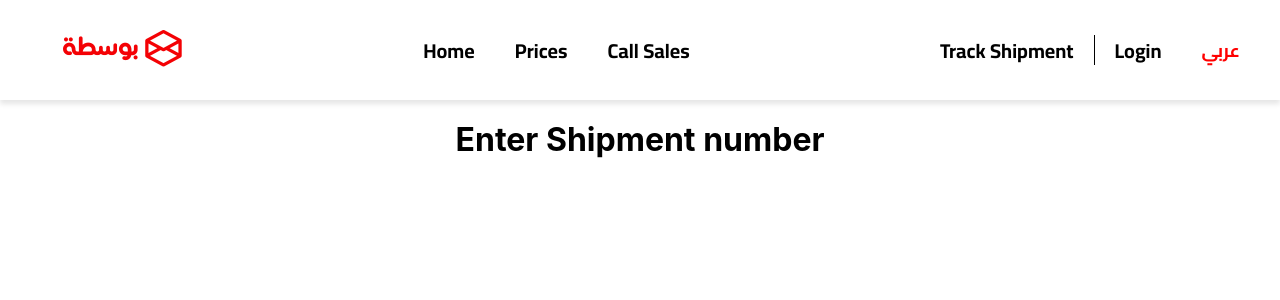
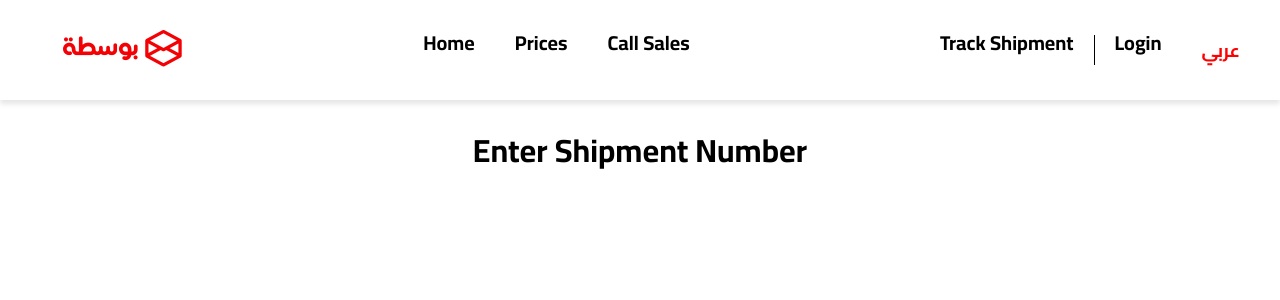
Before and after one commit to aayman97/Bosta-task, a React (Vite) app: page /en in a window 1280 px wide. Shown: the top 300 px of the page. Built offline with nearby package versions, Linux system fonts and the light colour scheme.

Commit message:
Localize shipment id validation messages

```diff
--- a/src/App.css
+++ b/src/App.css
@@ -21,11 +21,16 @@ body {
   min-height: 100%;
 }
 
+h1,
 h2 {
   margin-block-end: 16px;
   font-family: "Cairo-Bold";
 }
 
+h1 {
+  text-align: center;
+}
+
 table * {
   font-family: "Cairo-Light" !important;
 }
--- a/src/pages/TrackingPage.tsx
+++ b/src/pages/TrackingPage.tsx
@@ -34,6 +34,8 @@ const TrackingPage = () => {
   const context = useContext(ShipmentTrackingContext);
 
   const [currentStep, setCurrentStep] = useState(0);
+
+  const { t } = useTranslation();
 
   useEffect(() => {
     if (context?.shipmentDetails) {
@@ -119,12 +121,12 @@ const TrackingPage = () => {
         </>
       ) : context?.error ? (
         <h1>
-          Wrong shipment number
+          {t("wrong-shipment-number")}
           <br />
-          Please enter correct one.
+          {t("please-enter-correct-one")}
         </h1>
       ) : (
-        <h1>Enter Shipment number</h1>
+        <h1>{t("enter-shipment-number")}</h1>
       )}
     </MainLayout>
   );
--- a/src/translations/ar.json
+++ b/src/translations/ar.json
@@ -11,5 +11,8 @@
   "dummy-address": "التجمع الثالث، القاهرة الجديدة، مصر",
   "report-problem-question": "هل لديك مشكلة في شحنتك ؟!",
   "report-problem-button": "الإبلاغ عن مشكلة",
-  "order-has-been-created": "تم انشاء الشحنة"
+  "order-has-been-created": "تم انشاء الشحنة",
+  "wrong-shipment-number": "رقم الشحنة خطأ",
+  "please-enter-correct-one": "نرجو إدخال رقم صحيح",
+  "enter-shipment-number": "ادخِل رقم الشحنة"
 }
--- a/src/translations/en.json
+++ b/src/translations/en.json
@@ -11,5 +11,8 @@
   "dummy-address": "3rd Settlement, New Cairo, Egypt",
   "report-problem-question": "Do you have a problem in your shipment?!",
   "report-problem-button": "Report a problem",
-  "order-has-been-created": "Order has been created"
+  "order-has-been-created": "Order has been created",
+  "wrong-shipment-number": "Wrong Shipment Number",
+  "please-enter-correct-one": "Please Enter Correct One",
+  "enter-shipment-number": "Enter Shipment Number"
 }
```
